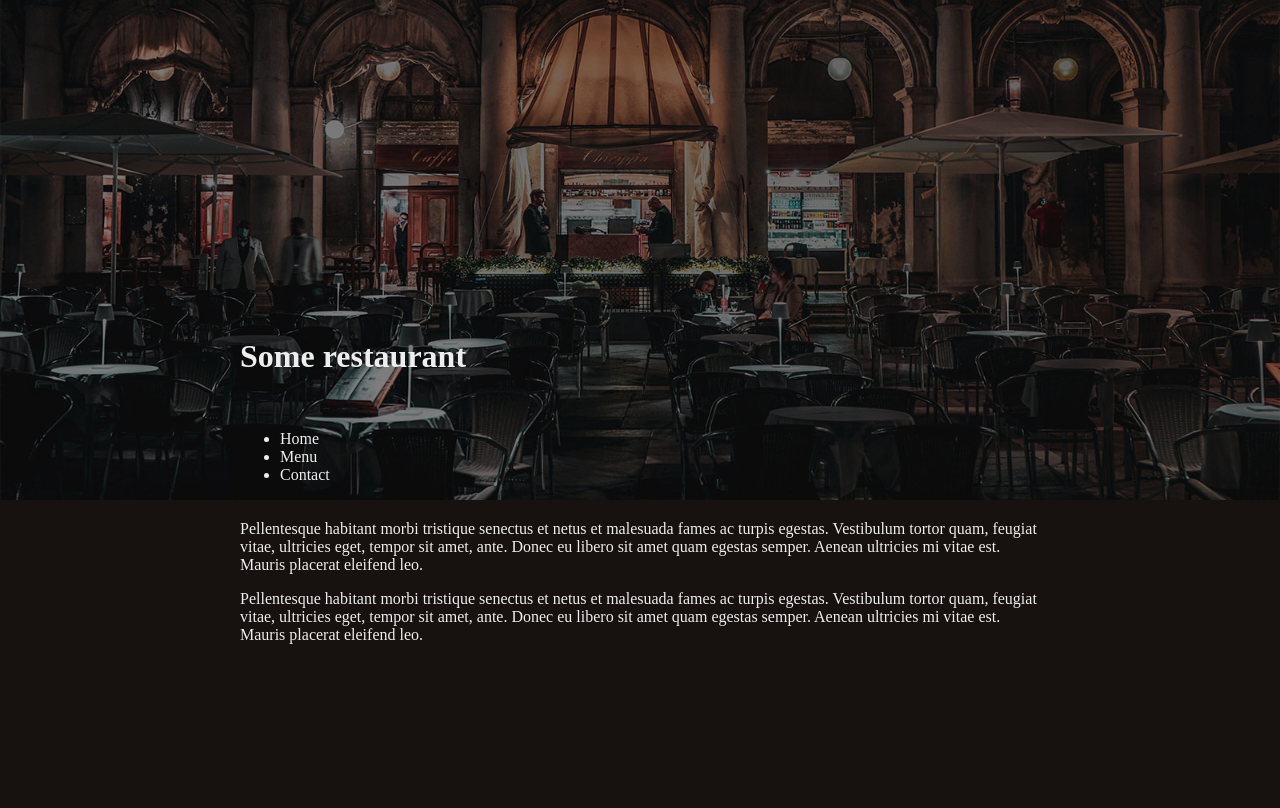
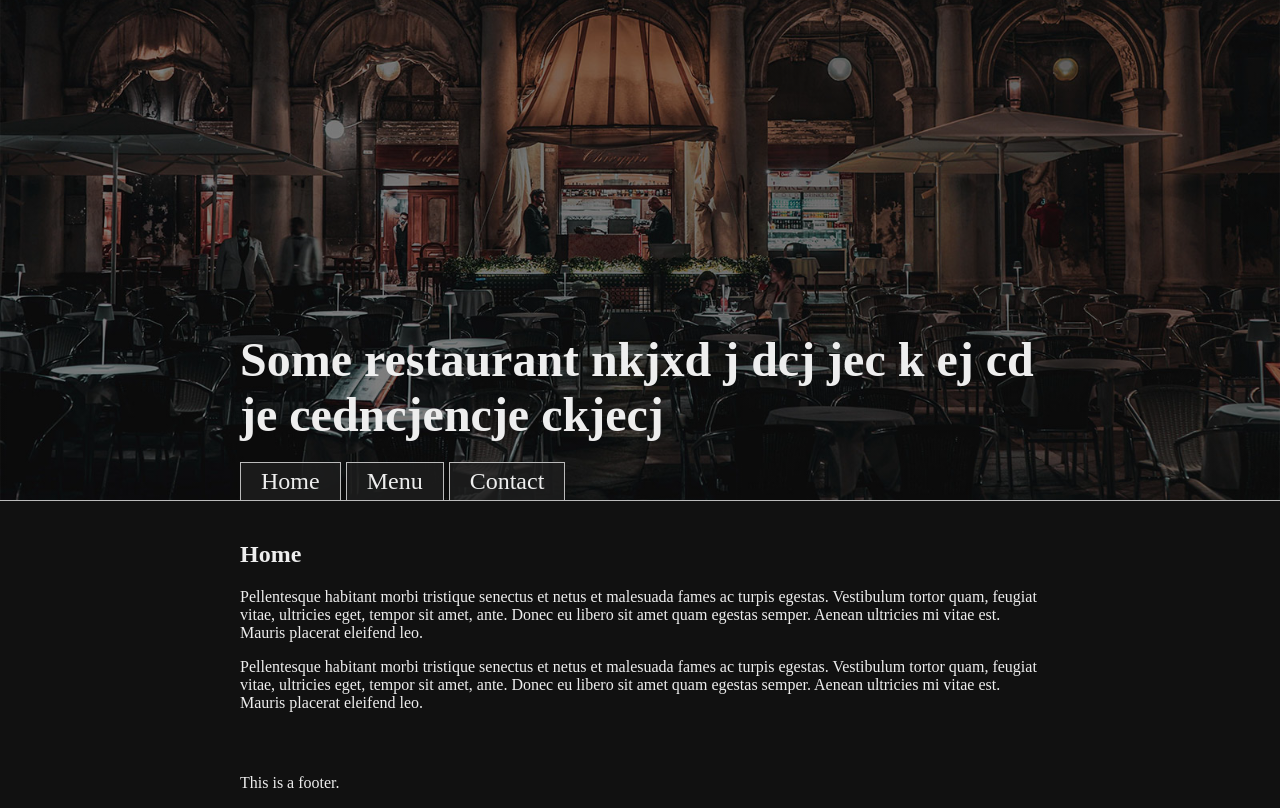
Before and after one commit to pikkuruusu/restaurant-page, a plain HTML site: page index.html in a window 1280 px wide. Drawn offline with Linux system fonts and the light colour scheme.

Commit message:
Initial html and css, and created some modules

```diff
--- a/index.html
+++ b/index.html
@@ -10,17 +10,17 @@
 <body>
     <div id="content">
         <header>
-            <h1>Some restaurant</h1>
+            <h1>Some restaurant nkjxd j dcj  jec k ej cd je cedncjencje ckjecj</h1>
             <nav>
                 <ul>
-                    <li>Home</li>
-                    <li>Menu</li>
-                    <li>Contact</li>
+                    <li id="home-btn">Home</li>
+                    <li id="menu-btn">Menu</li>
+                    <li id="contact-btn">Contact</li>
                 </ul>
             </nav>
         </header>
         <main>
-            <h2></h2>
+            <h2>Home</h2>
             <p>Pellentesque habitant morbi tristique senectus et netus et malesuada fames ac turpis egestas.
                 Vestibulum tortor quam, feugiat vitae, ultricies eget, tempor sit amet, ante.
                 Donec eu libero sit amet quam egestas semper. Aenean ultricies mi vitae est.
@@ -31,7 +31,7 @@
                 Mauris placerat eleifend leo.</p>
         </main>
         <footer>
-
+            <p>This is a footer.</p>
         </footer>
     </div>
     <script src="main.js"></script>
--- a/styles.css
+++ b/styles.css
@@ -4,13 +4,14 @@ body, html {
 }
 
 body {
-    background-color: #171110;
+    background-color: #111;
     color: #eee;
 }
 
 #content {
     display: grid;
     grid-template-columns: minmax(15px, 1fr) minmax(290px, 800px) minmax(15px, 1fr);
+
 }
 
 header {
@@ -23,22 +24,59 @@ header {
     grid-column: 1 / 4;
     display: grid;
     grid-template-columns: minmax(15px, 1fr) minmax(290px, 800px) minmax(15px, 1fr);
-    grid-template-rows: 2fr 1fr 1fr;
+    grid-template-rows: 1fr auto;
     align-items: end;
+    border-bottom: 1px solid #bbb;
 }
 
 header h1 {
     grid-column: 2 / 3;
-    grid-row: 2 / 3;
+    grid-row: 1 / 2;
     margin: 0;
     align-self: end;
+    font-size: 3em;
 }
 
 nav {
     grid-column: 2 / 3;
-    grid-row: 3 / 4;
+    grid-row: 2 / 3;
+    margin-top: 20px;
 }
+
+nav ul {
+    display: flex;
+    list-style-type: none;
+    margin: 0;
+    padding: 0;
+}
+
+nav ul li {
+    background-color:rgba(30, 30, 30, 0.8);
+    border-top: 1px solid #bbb;
+    border-right: 1px solid #bbb;
+    border-left: 1px solid #bbb;
+    padding: 5px 20px 5px 20px;
+    margin-right: 5px;
+    font-size: 1.5em;
+}
+
+@media screen and (max-width: 600px) {
+    nav ul {
+        flex-direction: column;
+    }
+
+    nav ul li {
+        margin-right: 0px;
+    }
+}
+
 
 main {
     grid-column: 2 / 3;
+    padding-top: 20px;
 }
+
+footer {
+    grid-column: 2 / 3;
+    margin-top: 30px;
+}
```
